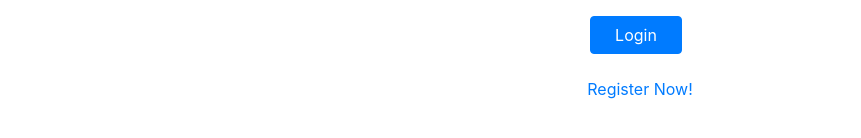
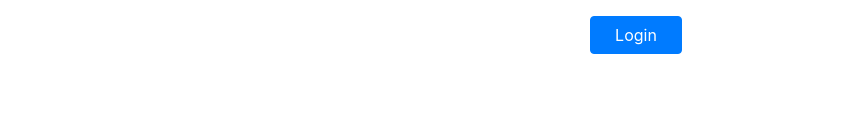
Before and after one commit to mattburlage/nertzboard-fe, a React (Create React App) app: page / in a window 1280 px wide. Shown: the part 300-438 px from the top of the page, without its empty margins (0-861 px from the left). Built offline with nearby package versions, Linux system fonts and the light colour scheme.

Commit message:
remove register for now

```diff
--- a/package.json
+++ b/package.json
@@ -16,7 +16,7 @@
     "react-loader-spinner": "^3.1.5",
     "react-router": "^5.0.1",
     "react-router-dom": "^5.0.1",
-    "react-scripts": "^3.3.0",
+    "react-scripts": "^3.4.0",
     "reactstrap": "^8.0.1"
   },
   "scripts": {
--- a/src/components/LoginForm/LoginForm.js
+++ b/src/components/LoginForm/LoginForm.js
@@ -84,9 +84,9 @@ class LoginForm extends Component {
                                 <Button color="primary" className="px-4 mr-2">Login</Button>
                             </Col>
                             <Col xs="12" className="text-center mt-3">
-                                <Link to="/register">
-                                    <Button color="link" tabIndex={-1}>Register Now!</Button>
-                                </Link>
+                                {/*<Link to="/register">*/}
+                                {/*    <Button color="link" tabIndex={-1}>Register Now!</Button>*/}
+                                {/*</Link>*/}
                                 {/*<Button color="link" className="px-0">Forgot password?</Button>*/}
                             </Col>
                         </Row>
```
Also changed, not shown: 1 other file (tests, documents, lock files or other folders).
